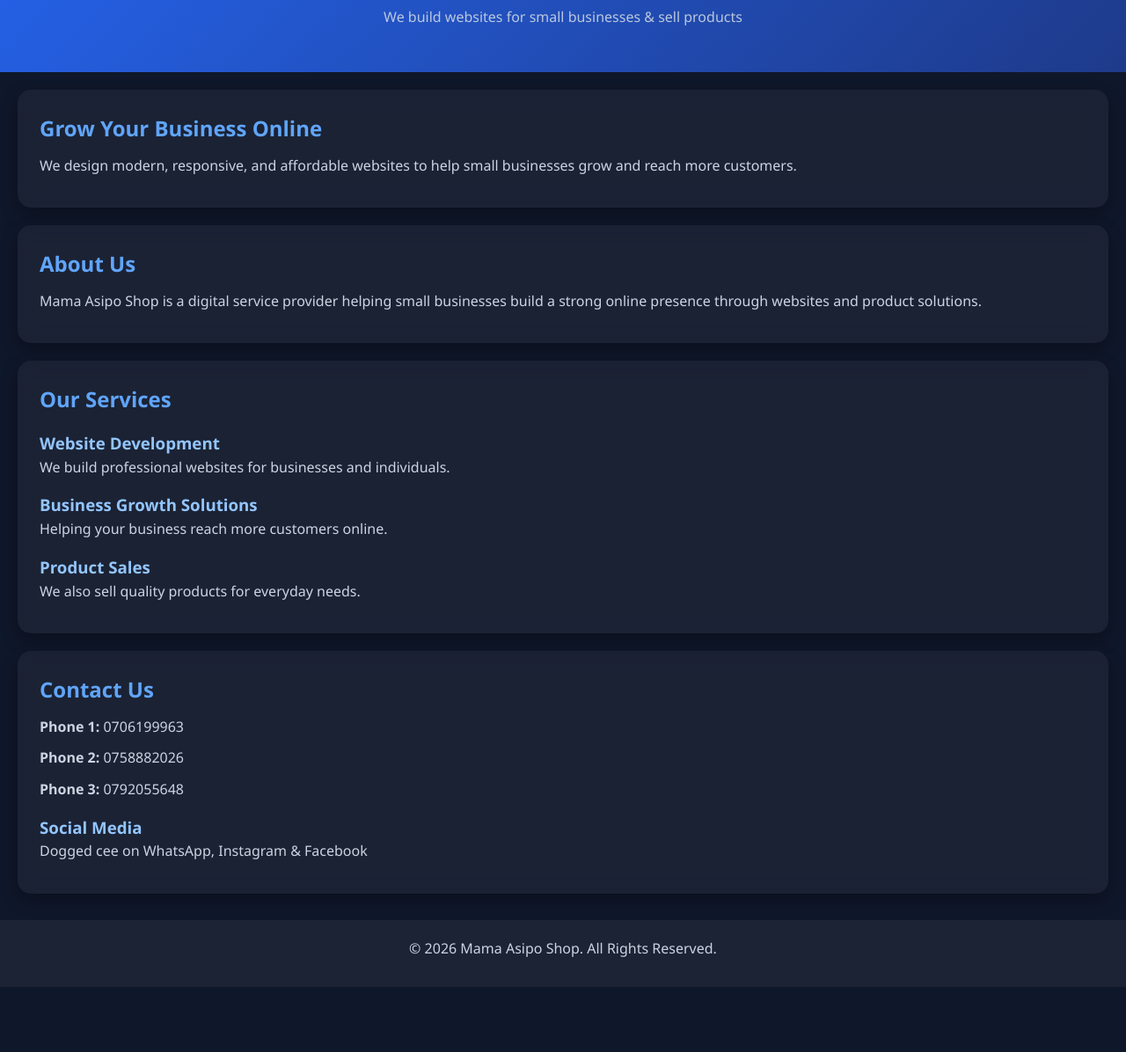
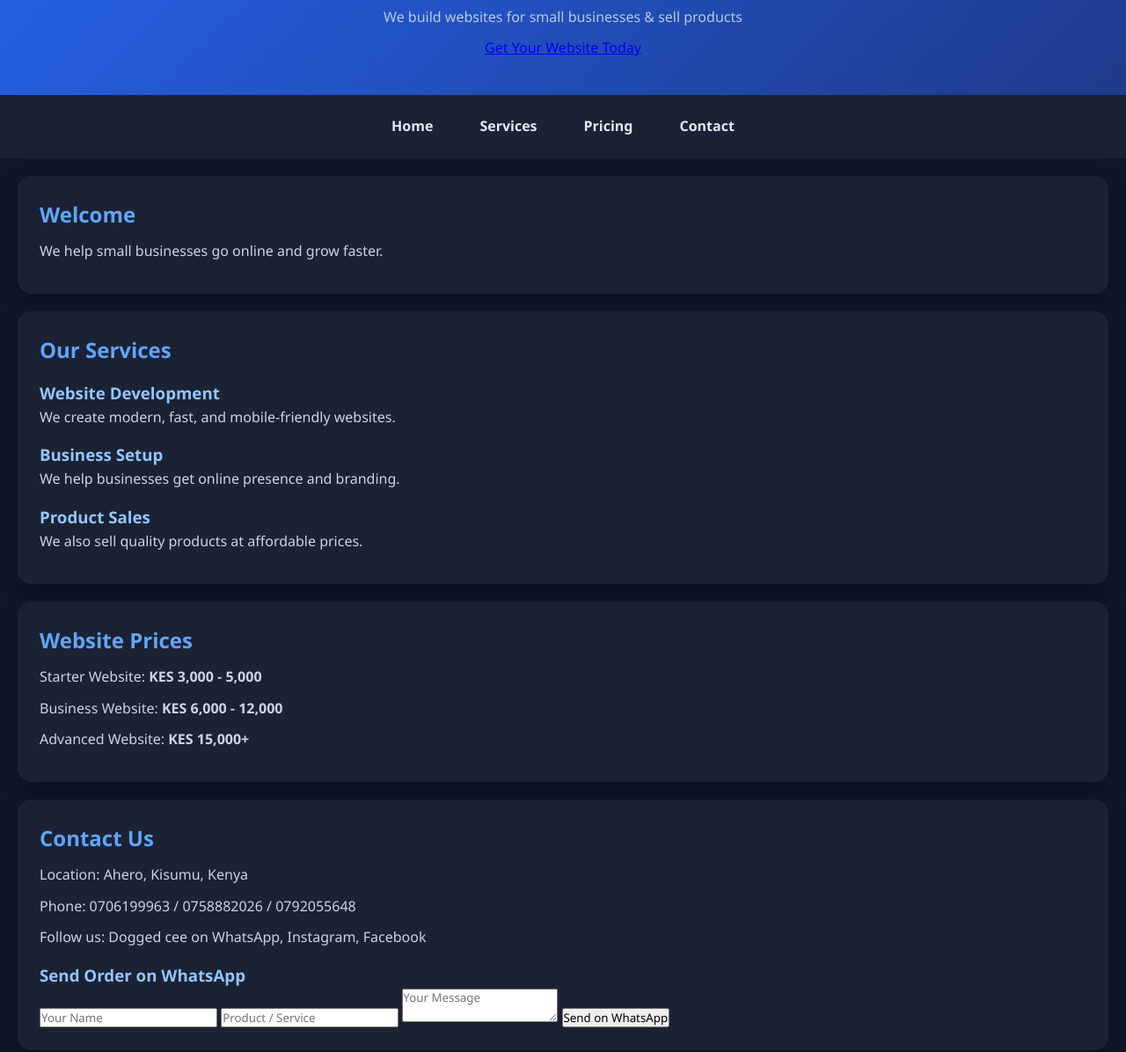
Before and after one commit to Dogged-Cee/Mama-Asipo-Shop-, a plain HTML site: page index.html in a window 1280 px wide. Shown: the part 104-1300 px from the top of the page at 88% size. Before the commit the page ends 1226 px from the top, so only its background shows below. Drawn offline with Linux system fonts and the light colour scheme.

Commit message:
Update index.html

```diff
--- a/index.html
+++ b/index.html
@@ -3,9 +3,9 @@
 <head>
     <meta charset="UTF-8">
     <meta name="viewport" content="width=device-width, initial-scale=1.0">
-    <title>Mama Asipo Shop | Websites & Products</title>
+    <title>Mama Asipo Shop</title>
 
-    <!-- CSS LINK -->
+    <!-- CSS -->
     <link rel="stylesheet" href="style.css">
 </head>
 
@@ -15,56 +15,80 @@
 <header>
     <h1>Mama Asipo Shop</h1>
     <p>We build websites for small businesses & sell products</p>
+
+    <a href="#contact" class="cta">Get Your Website Today</a>
 </header>
 
-    <!-- HERO SECTION -->
-    <section>
-        <h2>Grow Your Business Online</h2>
-        <p>
-            We design modern, responsive, and affordable websites
-            to help small businesses grow and reach more customers.
-        </p>
-    </section>
+<!-- NAVIGATION -->
+<nav>
+    <a href="#home">Home</a>
+    <a href="#services">Services</a>
+    <a href="#pricing">Pricing</a>
+    <a href="#contact">Contact</a>
+</nav>
 
-    <!-- ABOUT -->
-    <section>
-        <h2>About Us</h2>
-        <p>
-            Mama Asipo Shop is a digital service provider helping small businesses
-            build a strong online presence through websites and product solutions.
-        </p>
+<!-- HOME -->
+<section id="home">
+    <h2>Welcome</h2>
+    <p>We help small businesses go online and grow faster.</p>
 </section>
 
 <!-- SERVICES -->
-    <section>
+<section id="services">
     <h2>Our Services</h2>
 
     <h3>Website Development</h3>
-        <p>We build professional websites for businesses and individuals.</p>
+    <p>We create modern, fast, and mobile-friendly websites.</p>
 
-        <h3>Business Growth Solutions</h3>
-        <p>Helping your business reach more customers online.</p>
+    <h3>Business Setup</h3>
+    <p>We help businesses get online presence and branding.</p>
 
     <h3>Product Sales</h3>
-        <p>We also sell quality products for everyday needs.</p>
+    <p>We also sell quality products at affordable prices.</p>
+</section>
+
+<!-- PRICING -->
+<section id="pricing">
+    <h2>Website Prices</h2>
+
+    <p>Starter Website: <strong>KES 3,000 - 5,000</strong></p>
+    <p>Business Website: <strong>KES 6,000 - 12,000</strong></p>
+    <p>Advanced Website: <strong>KES 15,000+</strong></p>
 </section>
 
 <!-- CONTACT -->
-    <section>
+<section id="contact">
     <h2>Contact Us</h2>
 
-        <p><strong>Phone 1:</strong> 0706199963</p>
-        <p><strong>Phone 2:</strong> 0758882026</p>
-        <p><strong>Phone 3:</strong> 0792055648</p>
+    <p>Location: Ahero, Kisumu, Kenya</p>
 
-        <h3>Social Media</h3>
-        <p>Dogged cee on WhatsApp, Instagram & Facebook</p>
+    <p>Phone: 0706199963 / 0758882026 / 0792055648</p>
+
+    <p>
+        Follow us:
+        Dogged cee on WhatsApp, Instagram, Facebook
+    </p>
+
+    <h3>Send Order on WhatsApp</h3>
+
+    <form onsubmit="sendToWhatsApp(); return false;">
+
+        <input type="text" id="name" placeholder="Your Name" required>
+        <input type="text" id="product" placeholder="Product / Service" required>
+        <textarea id="message" placeholder="Your Message"></textarea>
+
+        <button type="submit">Send on WhatsApp</button>
+
+    </form>
 </section>
 
 <!-- FOOTER -->
 <footer>
     <p>© 2026 Mama Asipo Shop. All Rights Reserved.</p>
 </footer>
+
+<!-- JS -->
 <script src="script.js"></script>
+
 </body>
 </html>
```
Lines whose indentation alone changed are shown as unchanged.
